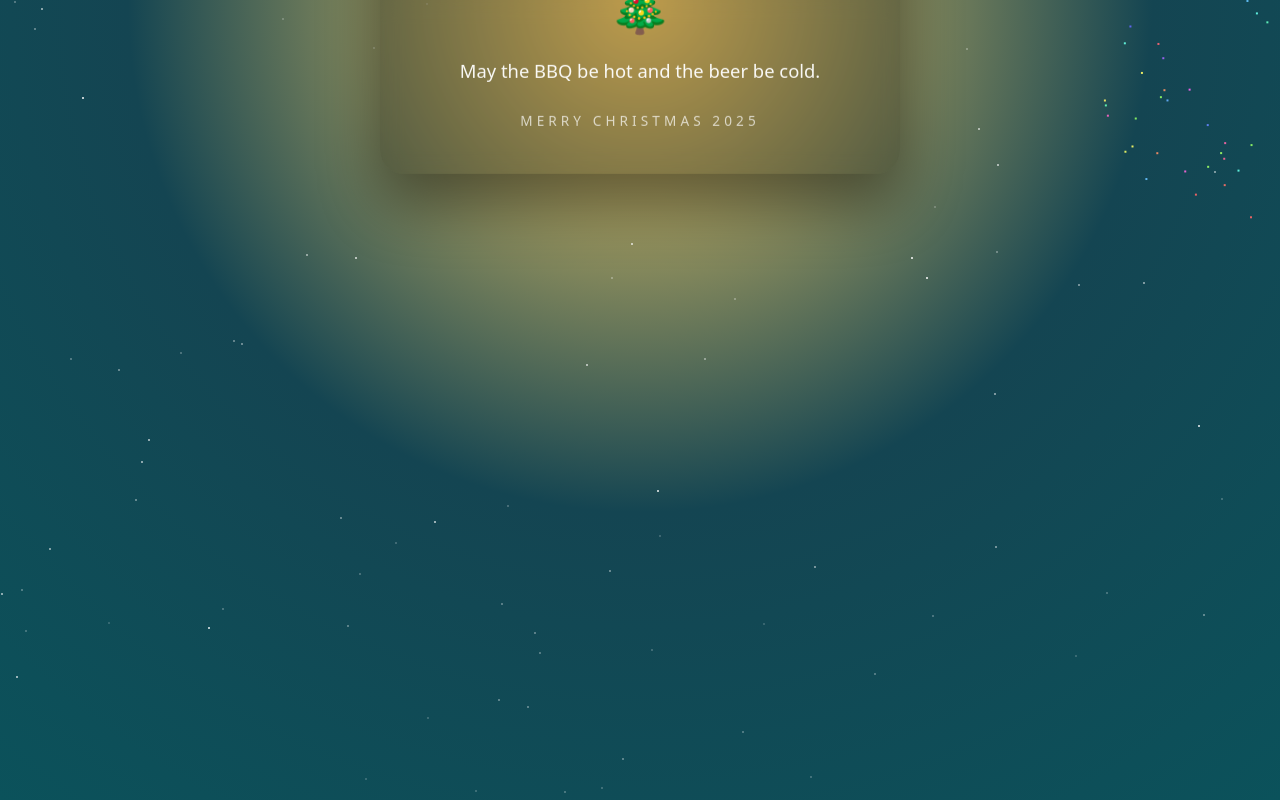
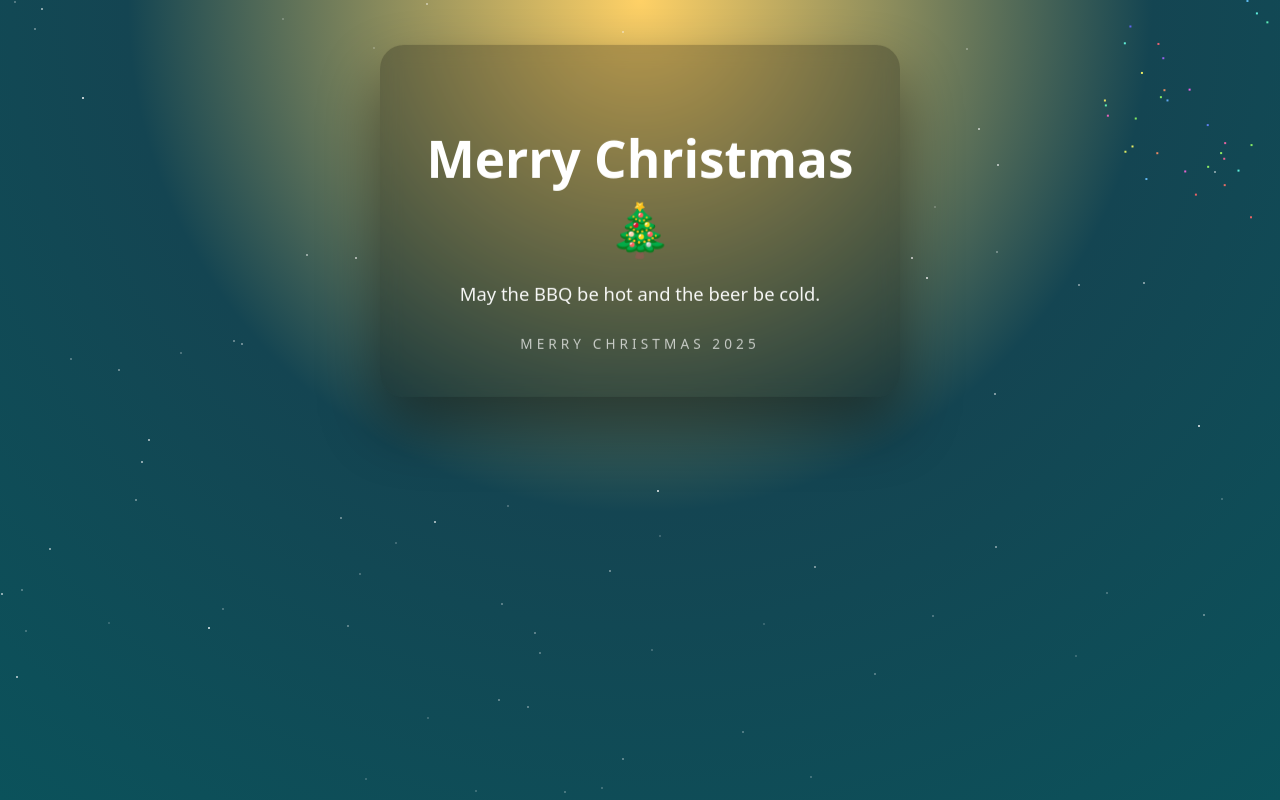
Before and after one commit to waynelaker/xmas, a plain HTML site: page index.html in a window 1280 px wide. Drawn offline with Linux system fonts and the light colour scheme.

Commit message:
fixed vertial positioning

```diff
--- a/index.html
+++ b/index.html
@@ -19,6 +19,9 @@
       margin: 0;
       min-height: 100vh;
       overflow: hidden;
+      display: flex;
+      align-items: center;
+      justify-content: center;
       background: radial-gradient(circle at top, var(--bg3), var(--bg2), var(--bg1));
       color: var(--fg);
       font-family: system-ui, -apple-system, BlinkMacSystemFont, "Segoe UI", sans-serif;
@@ -34,9 +37,6 @@
       position: relative;
       z-index: 3;
       max-width: 520px;
-      margin: auto;
-      top: 50%;
-      transform: translateY(-50%);
       padding: 2.75rem 2.25rem;
       text-align: center;
       border-radius: 1.5rem;
```
